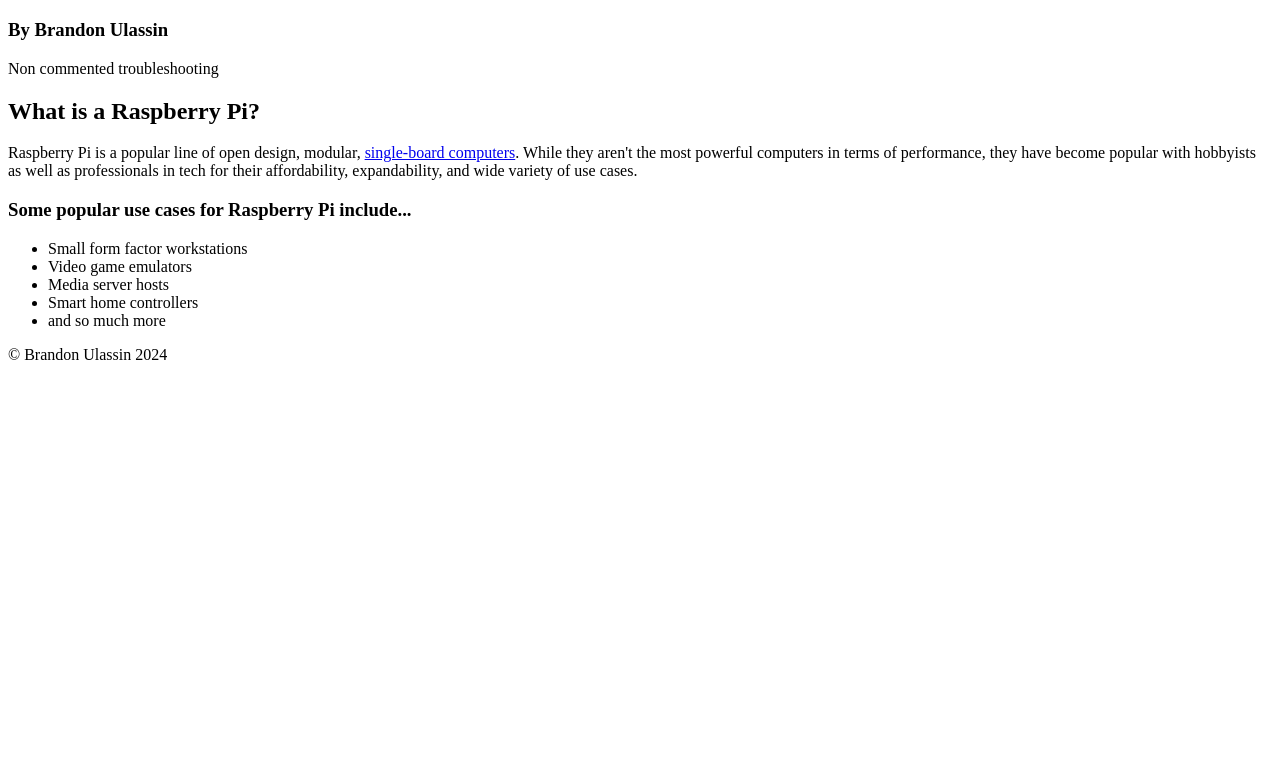
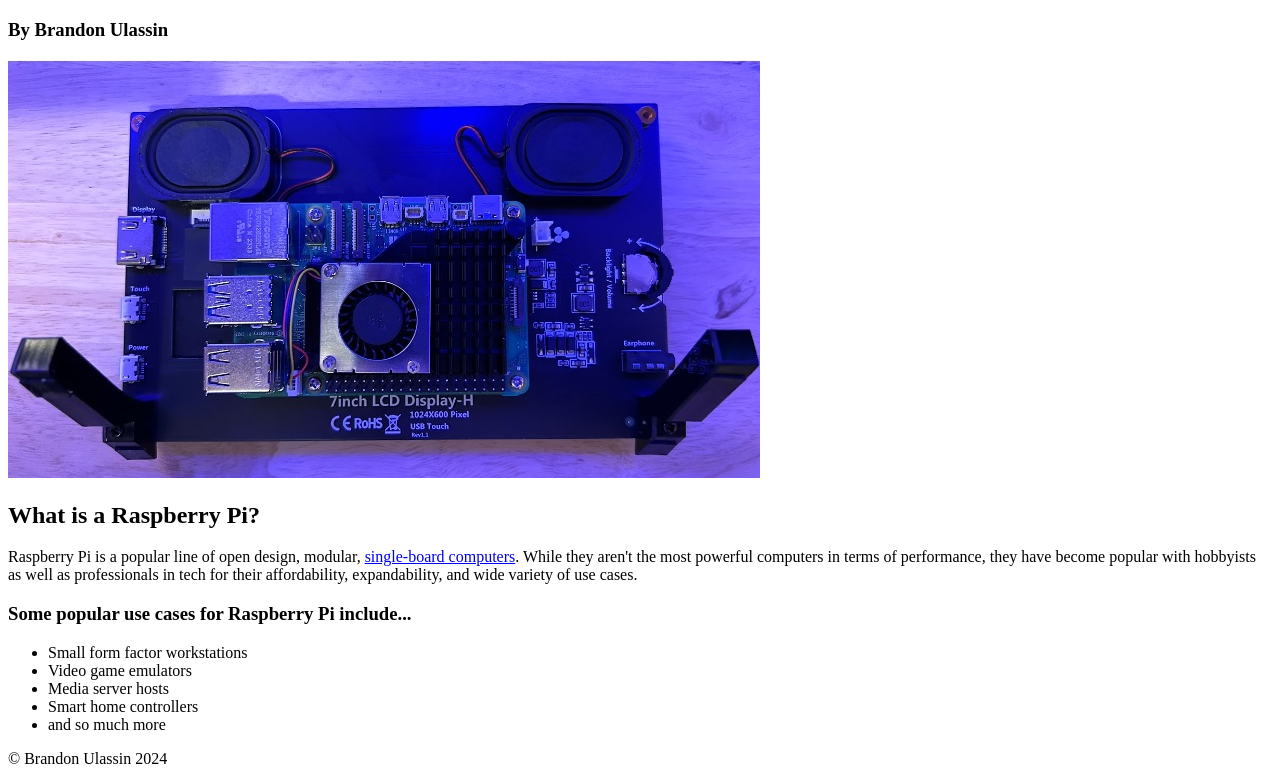
Before and after one commit to beueduacc/my-website, a plain HTML site: page index.html in a window 1280 px wide. Shown: the part 61-845 px from the top of the page. Before the commit the page ends 800 px from the top, so only its background shows below. Drawn offline with Linux system fonts and the light colour scheme.

Commit message:
added image

```diff
--- a/index.html
+++ b/index.html
@@ -14,10 +14,7 @@
     </header>
     <main>
         <!--navigation buttons, at some point-->
-        Non commented troubleshooting
-        <!--<img src="images/raspberrypi5.jpg" alt="A Raspberry Pi 5 attached to a seven inch display.">
-            ***********************Image file deleted for troubleshooting-->
-
+        <img src="images/raspberrypi.jpg" alt="A Raspberry Pi 5 attached to a seven inch display.">
         <h2>What is a Raspberry Pi?</h2>
         <p>
             Raspberry Pi is a popular line of open design, modular, <a
```
Also changed, not shown: images/raspberrypi.jpg (added).
